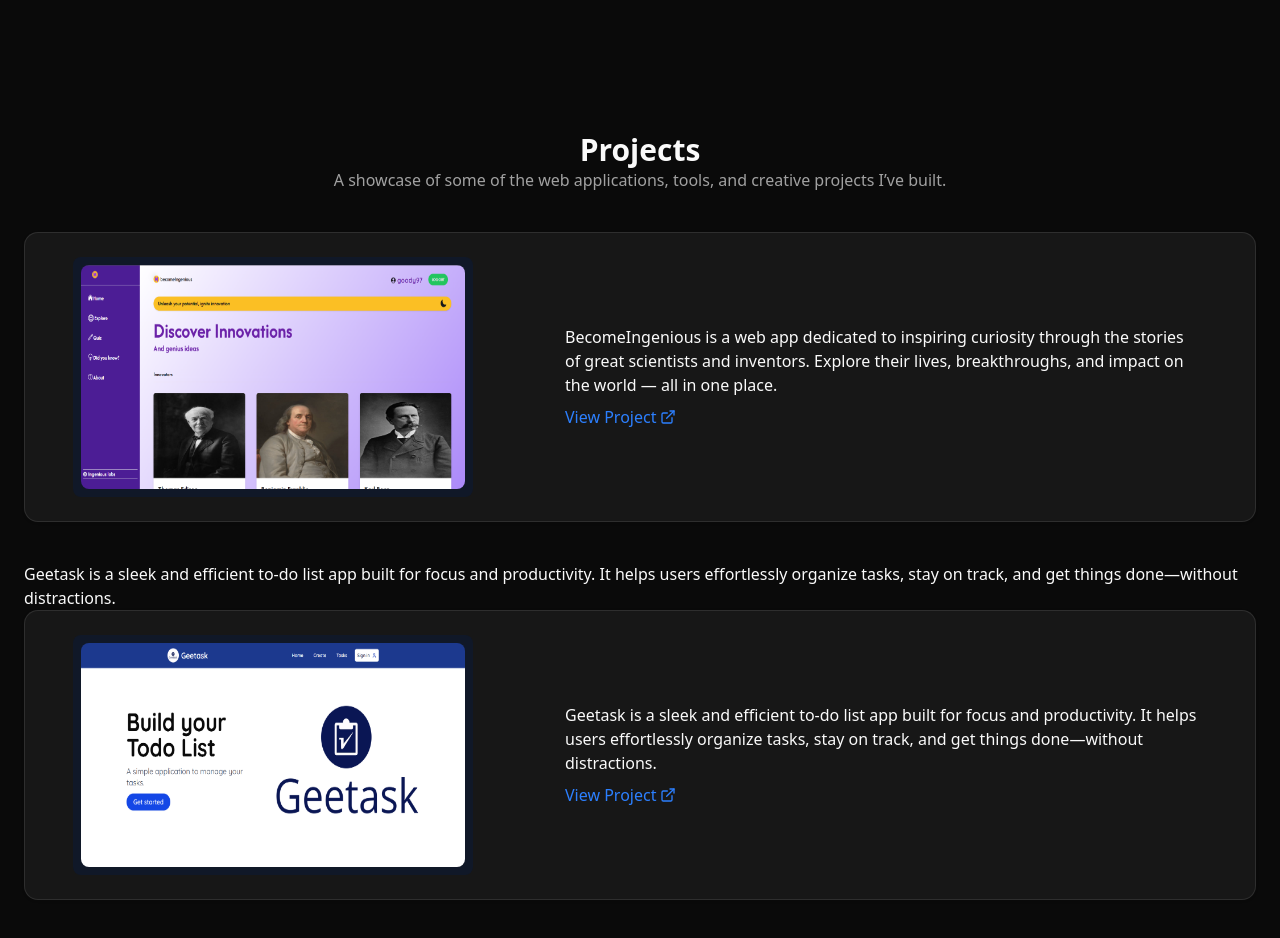
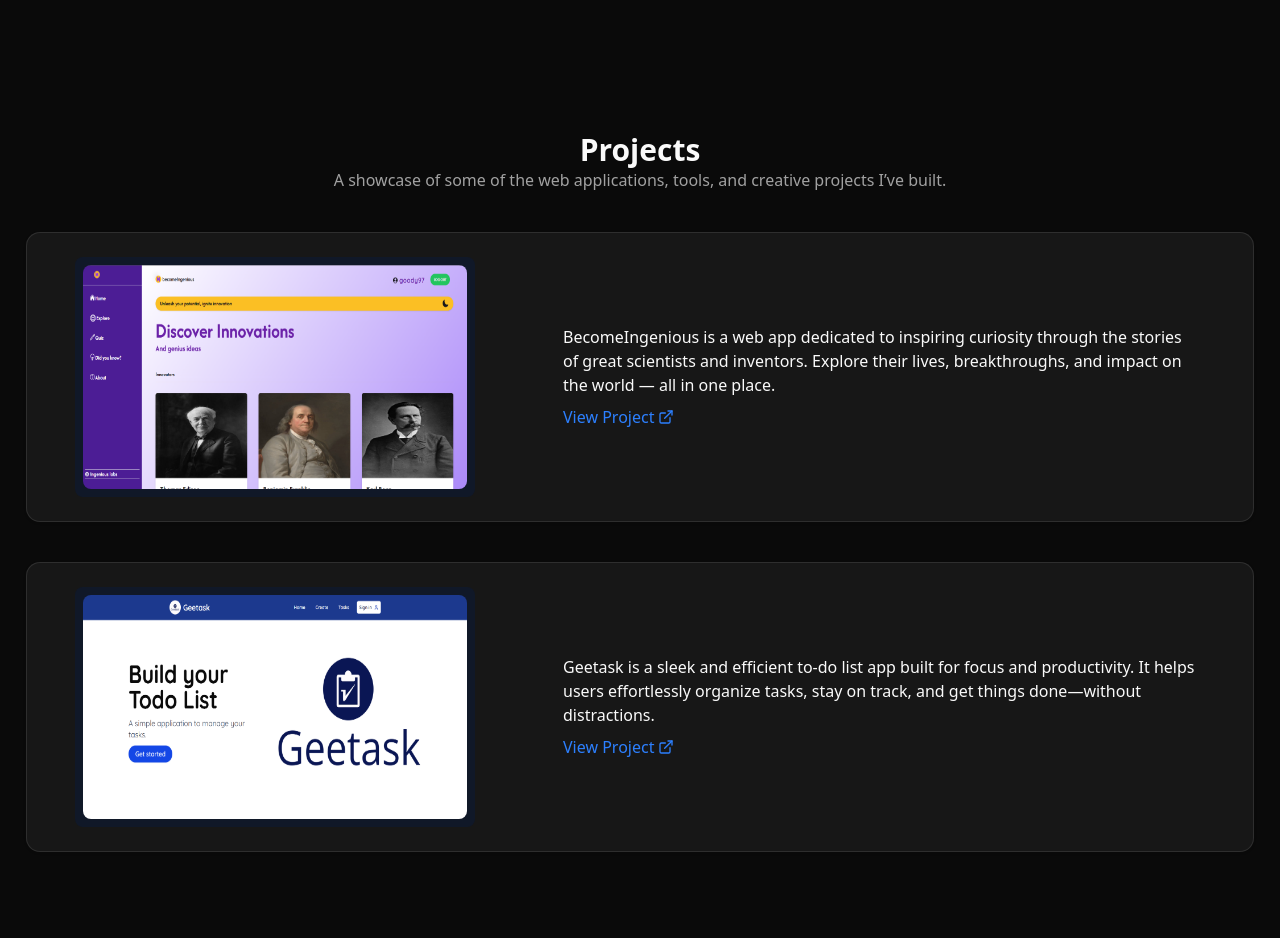
Before and after one commit to goodnessdevs/portfolio, a React (Vite) app in the folder myportfolio/: page / in a window 1280 px wide. Shown: the part 1820-2758 px from the top of the page. Built offline with nearby package versions, Linux system fonts and the light colour scheme.

Commit message:
removed unwanted text

```diff
--- a/myportfolio/src/pages/Projects.tsx
+++ b/myportfolio/src/pages/Projects.tsx
@@ -52,9 +52,7 @@
           </div>
         </CardContent>
       </MotionCard>
-      Geetask is a sleek and efficient to-do list app built for focus and
-      productivity. It helps users effortlessly organize tasks, stay on track,
-      and get things done—without distractions.
+
       {/* Project 2 */}
       <MotionCard
         initial={{ opacity: 0, y: 80 }}
```
